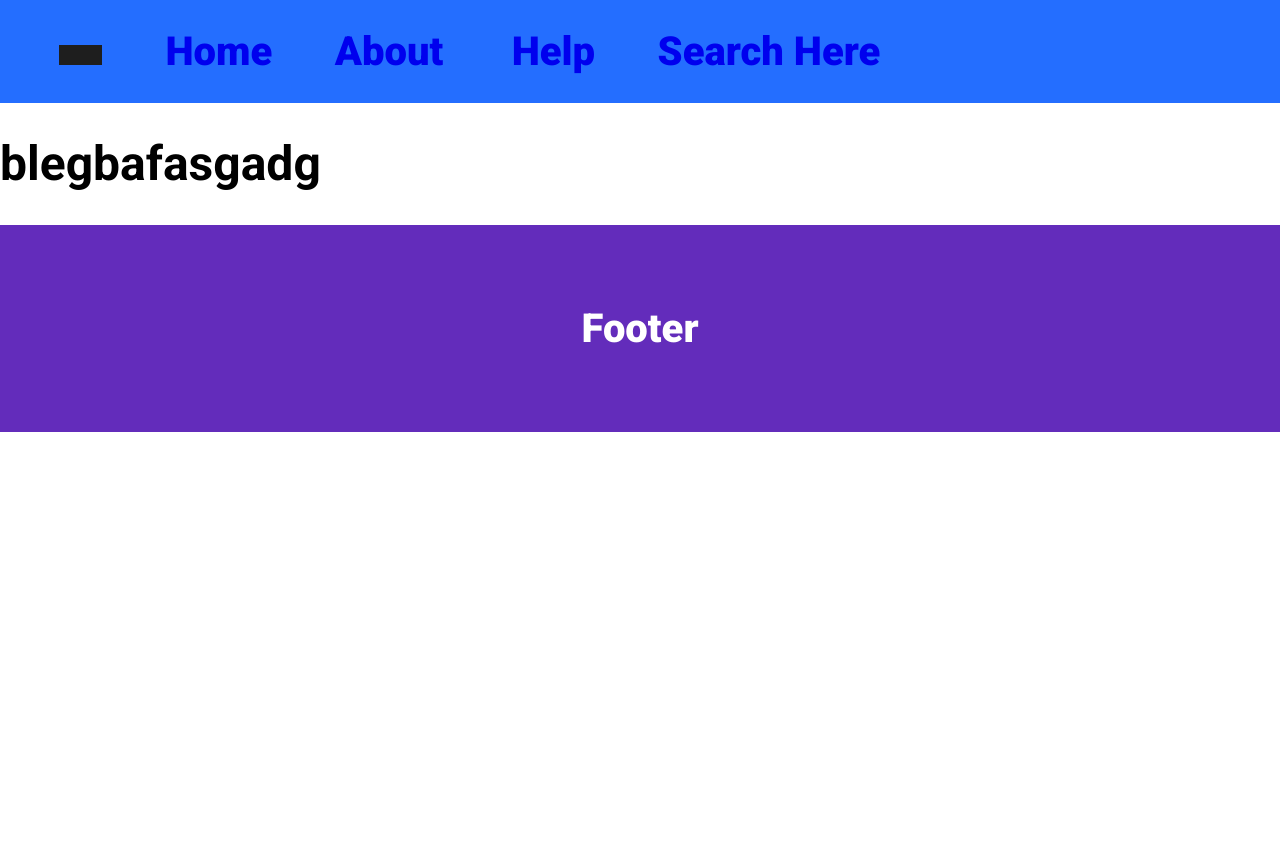
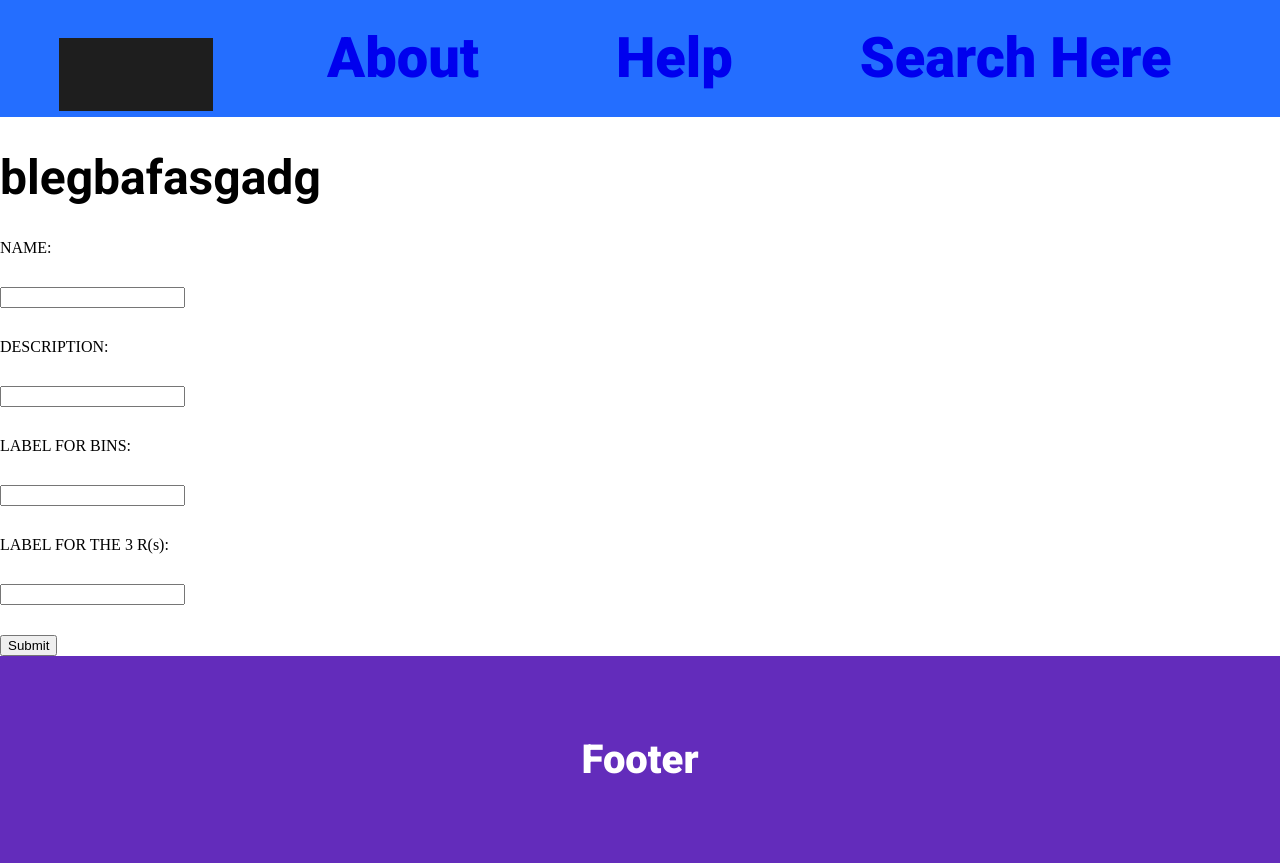
Before and after one commit to jackmenty/2024_project, a Flask app: page /help in a window 1280 px wide. Before the commit the page ends 432 px from the top, so only its background shows below. Run offline with Flask 3, Linux system fonts and the light colour scheme.

Commit message:
added help page + extra buttons + logo

```diff
--- a/Routes.py
+++ b/Routes.py
@@ -1,42 +1,72 @@
-from flask import Flask, render_template
+from flask import Flask, request, render_template
 import sqlite3
 
 app = Flask(__name__)
 
 
-@app.route('/') #Route to the homepage
+@app.route('/')  # Route to the homepage
 def homepage():
-    color = "#246eff" #this variable defines the navigation bar color, this will appear in most pages
+    color = "#246eff"  # variable defines navbar color, repeats on most lines
     return render_template('home.html', color=color)
 
-@app.route('/about') #Route to the about page
+
+@app.route('/about')  # Route to the about page
 def aboutpage():
     color = "#246eff"
     return render_template('about.html', color=color)
 
-@app.route('/help') #Route to the help page
+
+@app.route('/help', methods=["GET", "POST"])  # Route to the help page
 def helppage():
     color = "#246eff"
+    conn = sqlite3.connect("Webdatabase.db")
+    cur = conn.cursor()
+    if request.method == "POST":
+        name = request.form.get('name')
+        description = request.form.get('description')
+        bins = request.form.get('bins')
+        rrr = request.form.get('rrr')
+        cur.execute("SELECT id FROM Trash ORDER BY ID DESC")
+        id = cur.fetchone()
+        cur.execute("INSERT INTO Trash (id, name, description, bins, rrr) VALUES (?,?,?,?,?)", (id[0]+1, name, description, bins, rrr))
+        conn.commit()
+        conn.close()
     return render_template('help.html', color=color)
 
-@app.route('/item/<int:id>') #Route to a page about an item
+
+@app.route('/item/<int:id>')  # Route to a page about an item
 def item(id):
     conn = sqlite3.connect("Webdatabase.db")
     cur = conn.cursor()
-    cur.execute("SELECT * FROM Trash WHERE id=?", (id,))  #Selects all information of a row where the ID equals to the page ID
+    # Selects all info of a row where the ID equals to the page ID
+    cur.execute("SELECT * FROM Trash WHERE id=?", (id,))
     trash = cur.fetchone()
+    cur.execute("SELECT id FROM Trash ORDER BY ID DESC")
+    limitbig = cur.fetchone()
     idp = id+1
     idm = id-1
-    if id == 10: #Limits the user for going past the page beyond the number of items
-        id = 10
+    idp10 = id+10
+    idm10 = id-10
+    hideprev = " "
+    hideforw = " "
+    if id == limitbig[0] or id >= limitbig[0]:  # Limits the user for going past page beyond the num of items
+        id = limitbig[0]
         idp = id
-    if id == 1: #Limits the user for going past the page beyond the number of items
+        idp10 = id
+    if id == 1 or id <= 1:  # Limits the user for going past page beyond the num of items
         id = 1
         idm = id
+        idm10 = id
+    if id <= 10:
+        hideprev = "hidden"
+    if id >= limitbig[0]-10:
+        hideforw = "hidden"
     cur = conn.cursor()
+    # Takes the condition number for color
     cur.execute("SELECT bins FROM Trash WHERE id=?", (id,))
     bins = cur.fetchone()
     color = "#246eff"
+    # Below conditions checks number for unique color
     if bins == (1,):
         color = "#246eff"
     if bins == (2,) or bins == (6,):
@@ -45,9 +75,10 @@ def item(id):
         color = "#f7cb15"
     if bins == (4,):
         color = "#3ddc97"
-    return render_template('item.html', trash=trash, idp=idp, idm=idm, color=color)
+    return render_template('item.html', trash=trash, idp=idp, idm=idm, idp10=idp10, idm10=idm10, hideprev=hideprev, hideforw=hideforw, color=color)
 
-@app.route('/search')
+
+@app.route('/search')  # Route to search page
 def search():
     conn = sqlite3.connect("Webdatabase.db")
     cur = conn.cursor()
--- a/static/style.css
+++ b/static/style.css
@@ -7,20 +7,22 @@ nav {
 /* by using "nav ul" instead of just "ul", only an unordered list in the nav bar will take on this styling, meaning it doesn't mess up unordered lists in the main content */
 nav ul {
   list-style-type: none;
-  text-align: left;
+  text-align: center;
   margin-top: 0px;
-  padding: 2.2%;
+  padding: 2%;
 }
 
 nav li {
   display: inline;
-  padding: 2.39%;
-  font-size: 250%;
+  padding-left: 5%;
+  padding-right: 5%;
+  padding-top:2.39%;
+  padding-bottom: 2.39%;
+  font-size: 350%;
   font-family: "Roboto", sans-serif;
   font-weight: 900;
   font-style: normal;
 }
-
 
 
 nav ul li:hover {
@@ -32,7 +34,7 @@ nav ul li:hover {
 
 .nav-bar {
   display: grid;
-  grid-template-columns: 1fr 1fr 1fr 1fr 1fr;
+  grid-template-columns: 1fr 1fr 1fr 1fr;
 }
 
 .nav-bar-item {
@@ -92,6 +94,7 @@ main a{
   font-weight: 500;
   font-style: normal;
 }
+
 a{
   text-decoration: none;
 }
@@ -99,12 +102,12 @@ a{
 main div{
   margin:5%
 }
+
 .logo{
-  width: 3.5%;
-  margin-top:0;
-  margin-right: 2.5%;
-  margin-left: 2.5%;
-
+  width: 12.46%;
+  margin-bottom:-2.7%;
+  margin-right: 4%;
+  margin-left: 1%;
 }
 
 /*
--- a/templates/about.html
+++ b/templates/about.html
@@ -1,4 +1,4 @@
 {% extends 'layout.html' %}
 {% block content %}
-<h1>We are 🛏🛏🛏🛏</h1>
+<h1>INSERT INFO HERE</h1>
 {% endblock %}
--- a/templates/help.html
+++ b/templates/help.html
@@ -1,4 +1,15 @@
 {% extends 'layout.html' %}
 {% block content %}
 <h1>blegbafasgadg</h1>
+<form action = "/help" method="POST">
+    <label for="name">NAME:</label> <br>
+    <input type="text" id="name" name="name"> <br>
+    <label for="description">DESCRIPTION:</label> <br>
+    <input type="text" id="description" name="description"><br>
+    <label for="bins">LABEL FOR BINS:</label> <br>
+    <input type="text" id="bins" name="bins"><br>
+    <label for="rrr">LABEL FOR THE 3 R(s):</label> <br>
+    <input type="text" id="rrr" name="rrr"><br>
+    <input type="submit" value="Submit">
+</form>
 {% endblock %}
--- a/templates/item.html
+++ b/templates/item.html
@@ -5,8 +5,10 @@
 <h1>{{trash[2]}}</h1>
 <img src = "/static/images/{{trash[5]}}" class = "image"/>
 <div>
+    <a {{hideforw}} href="{{ '/item/%s'%idp10 }}">nextforw</a>
     <a href="{{ '/item/%s'%idp }}">next</a>
     <a href="{{ '/item/%s'%idm }}">previous</a>
+    <a {{hideprev}} href="{{ '/item/%s'%idm10 }}">previousback</a>
 </div>
 
 {% endblock %}
--- a/templates/navbar.html
+++ b/templates/navbar.html
@@ -1,6 +1,5 @@
 <ul>
-    <a href="#"><img src="/static/images/Capture.PNG" class="logo"></a>
-    <li><a href="/">Home</a></li>
+    <a href="/"><img src="/static/images/Capture.PNG" class="logo"></a>
     <li><a href="/about">About</a> </li>
     <li><a href="/help">Help</a></li>
     <li><a href="/search">Search Here</a></li>
```
Also changed, not shown: Webdatabase.db.
